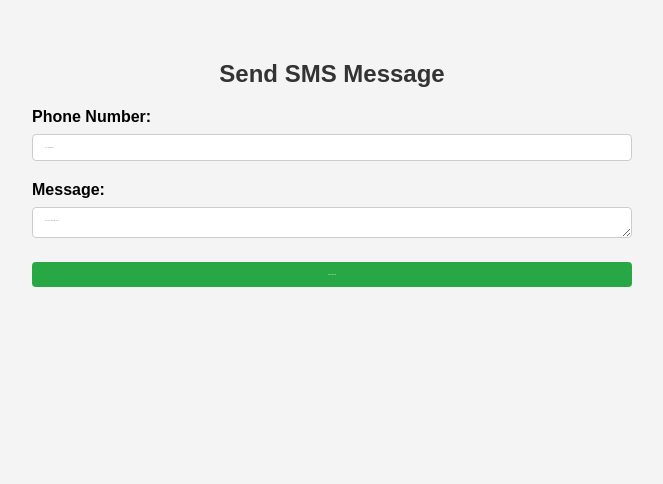
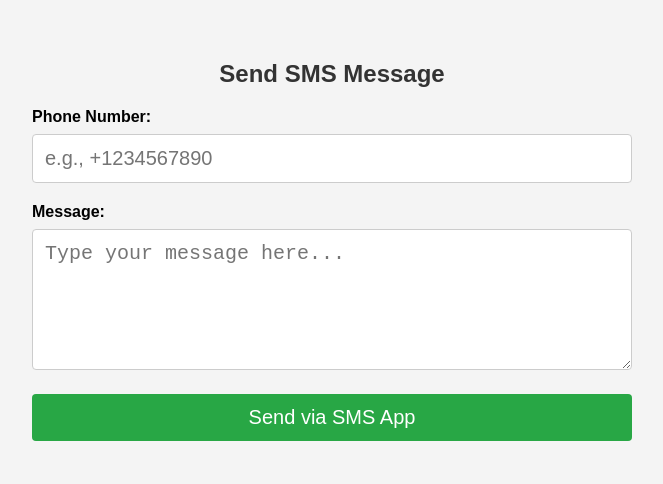
Before and after one commit to Sb0160/SMS-PAGE, a plain HTML site: page index.html in a window 1280 px wide. Shown: the whole page, without its empty margins (308-971 px from the left). Drawn offline with Linux system fonts and the light colour scheme.

Commit message:
Update index.html

```diff
--- a/index.html
+++ b/index.html
@@ -29,7 +29,7 @@
       box-sizing: border-box;
       border: 1px solid #ccc;
       border-radius: 4px;
-      font-size: 1px;
+      font-size: 20px;
     }
     button {
       margin-top: 20px;
@@ -38,7 +38,7 @@
       color: white;
       padding: 12px;
       border: none;
-      font-size: 1px;
+      font-size: 20px;
       border-radius: 4px;
       cursor: pointer;
     }
```
